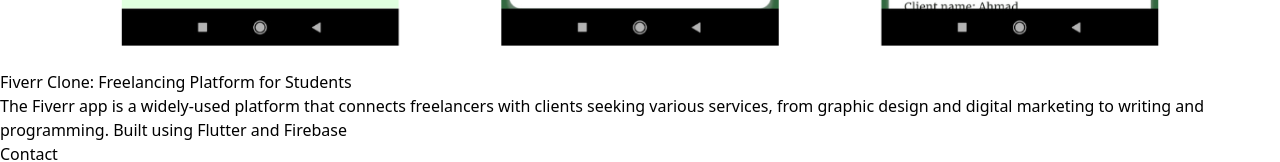
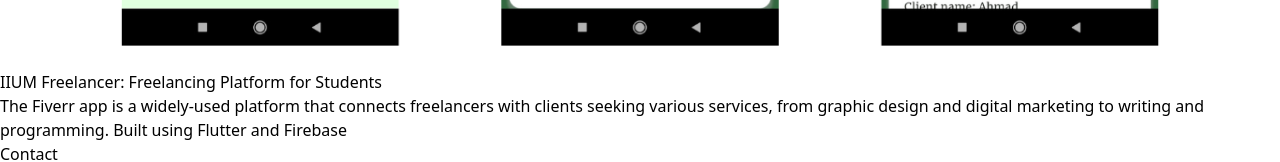
Before and after one commit to hakimnazry24/hakimnazry24.github.io, a React (Vite) app: page / in a window 1280 px wide. Shown: the part 7018-7180 px from the top of the page. Built offline with nearby package versions, Linux system fonts and the light colour scheme.

Commit message:
update project name

```diff
--- a/src/App.tsx
+++ b/src/App.tsx
@@ -231,7 +231,7 @@
             <Card
               github="https://github.com/hakimnazry24/Fiverr-Clone-"
               link="/project8.png"
-              title="Fiverr Clone: Freelancing Platform for Students"
+              title="IIUM Freelancer: Freelancing Platform for Students"
               desc="The Fiverr app is a widely-used platform that connects freelancers with clients seeking various services, from graphic design and digital marketing to writing and programming. Built using Flutter and Firebase"
             ></Card>
           </div>
```
